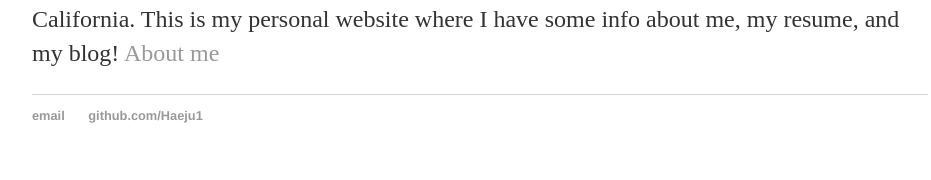
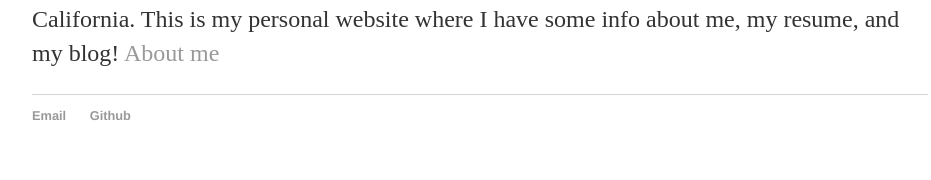
Before and after one commit to Haeju1/Haeju1.github.io, a Jekyll site: the page built from index.html, in a window 1280 px wide. Shown: the part 928-1108 px from the top of the page, without its empty margins (160-1091 px from the left). Built offline with Jekyll 4.4.1, drawn with Linux system fonts in a browser that asks for light colours.

Commit message:
Update default.html

```diff
--- a/_layouts/default.html
+++ b/_layouts/default.html
@@ -21,8 +21,8 @@
 			</div><!-- /.container -->
 			<footer>
 	    		<ul>
-	        		<li><a href="mailto:haejujeo@usc.edu">email</a></li>
-	        		<li><a href="https://github.com/Haeju1">github.com/Haeju1</a></li>
+	        		<li><a href="mailto:haejujeo@usc.edu">Email</a></li>
+	        		<li><a href="https://github.com/Haeju1">Github</a></li>
 				</ul>
 			</footer>
 		</body>
```
